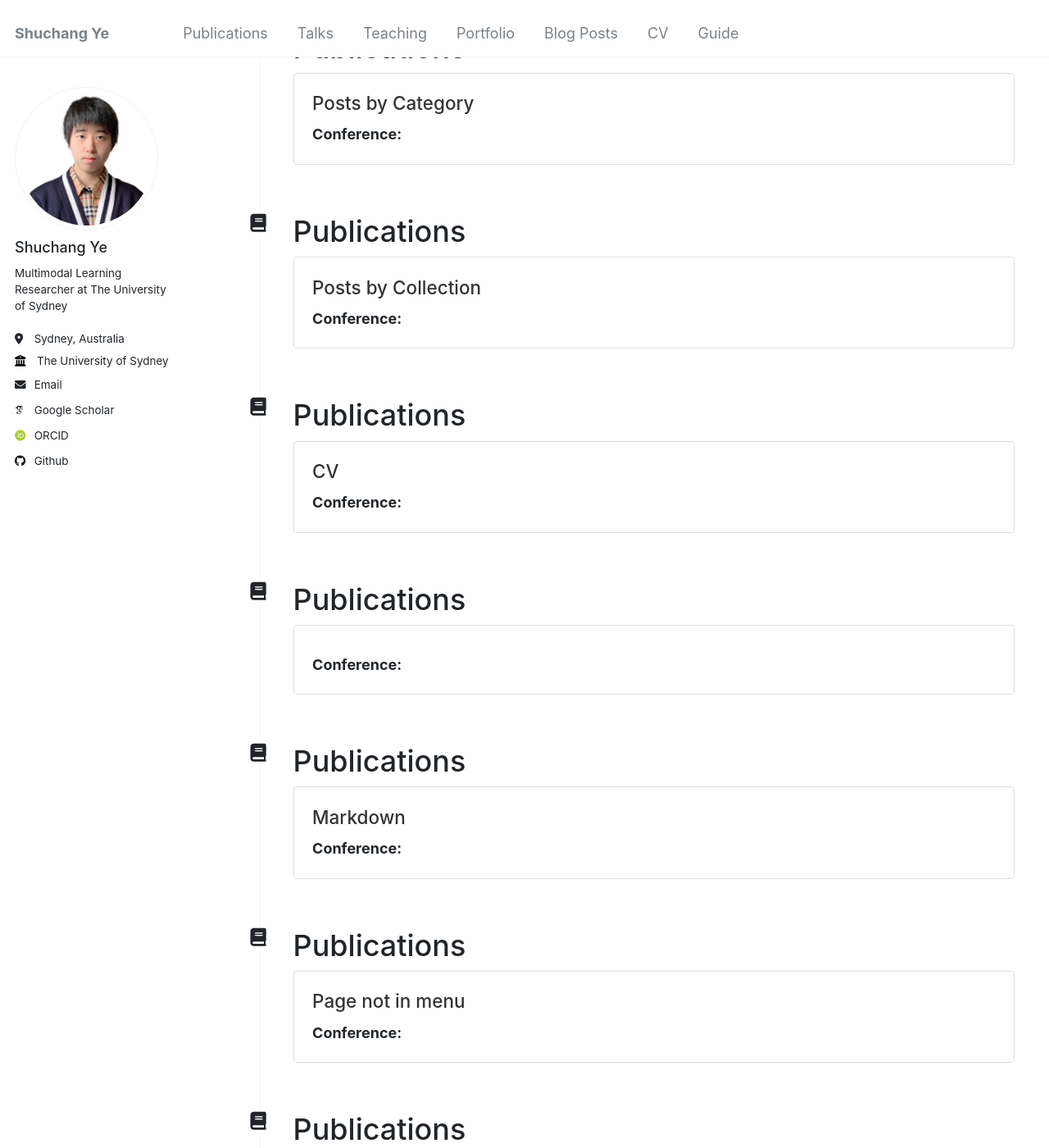
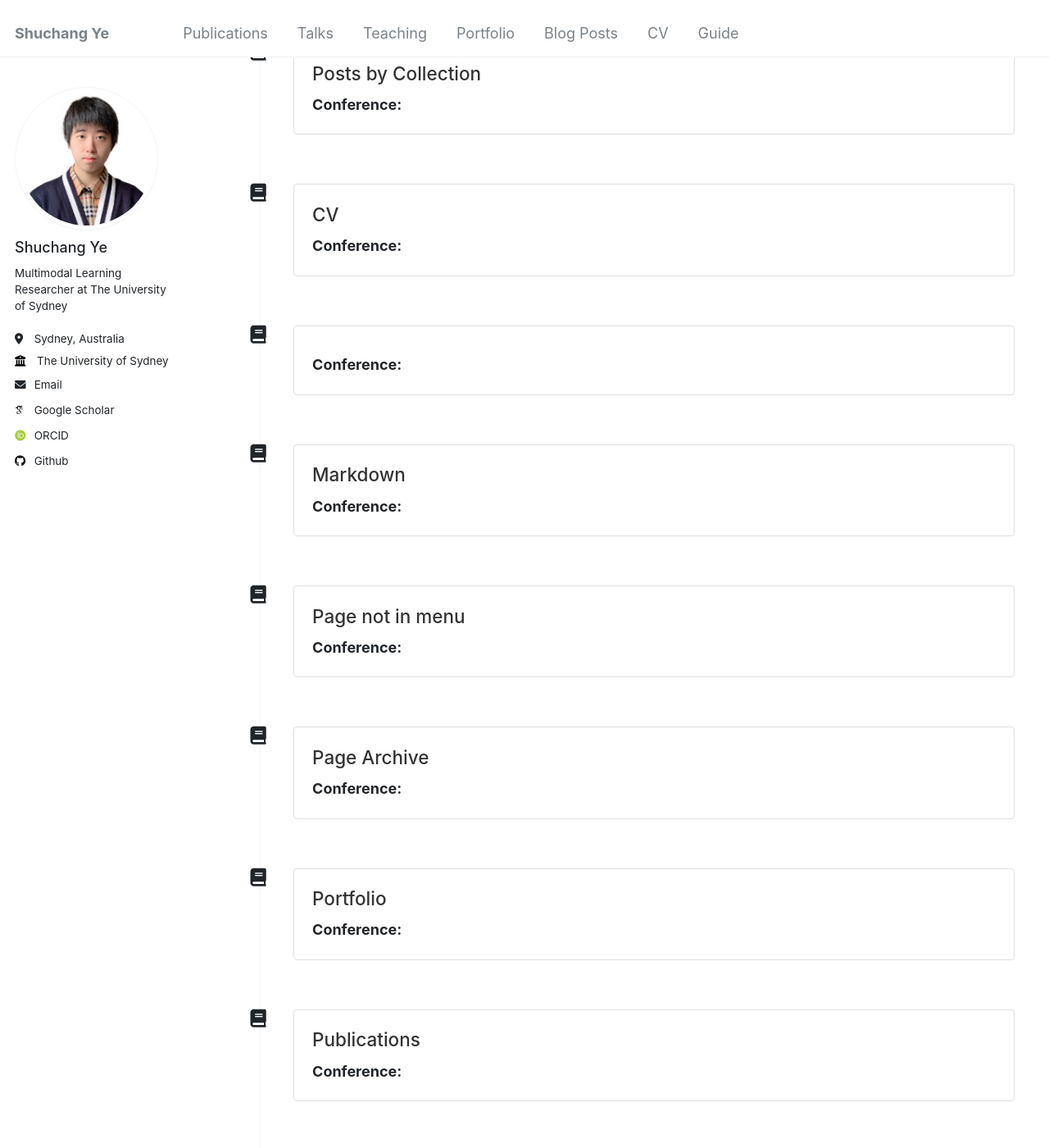
Before and after one commit to ShuchangYe-bib/ShuchangYe-bib.github.io, a Jekyll site: the page built from _pages/sitemap.md, in a window 1280 px wide and 1400 px high, scrolled down 953 px. Shown: the whole window at 82% size. Built offline with Jekyll 4.4.1, drawn with Linux system fonts in a browser that asks for light colours; some web fonts are replaced; some of the changed text lies outside the part shown.

Commit message:
remove "publication"

```diff
--- a/_includes/archive-single.html
+++ b/_includes/archive-single.html
@@ -62,7 +62,6 @@
     </style>
 
     <i class="publication-icon fas fa-book"></i>
-    <h2> Publications </h2>
     <h3 class="publication-date">{{ post.date | date: "%Y" }}</h3>
     <div class="card">
       <div class="card-body">
```
Also changed, not shown: 2 other files.
